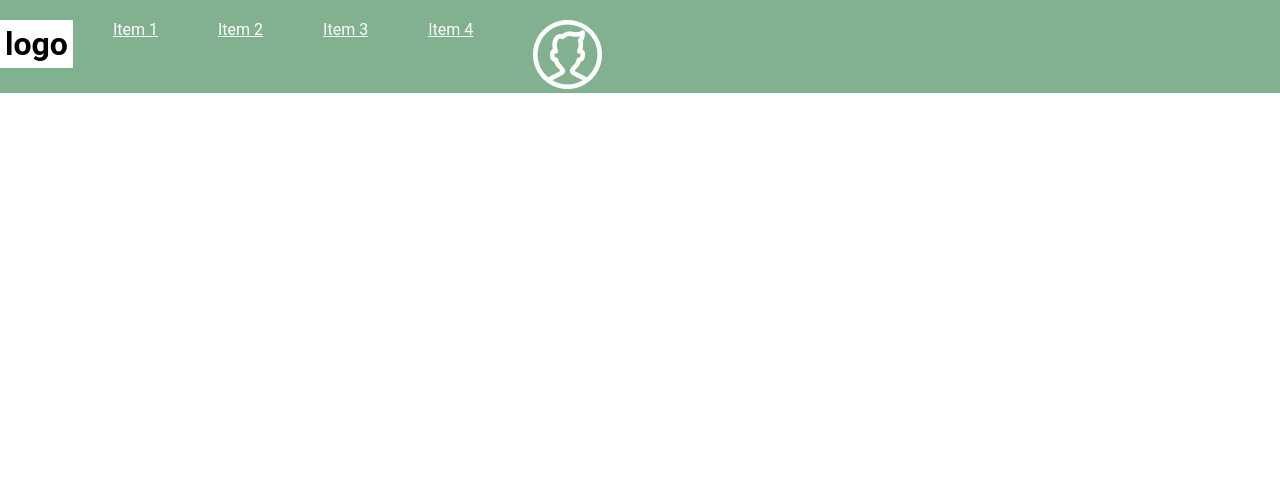
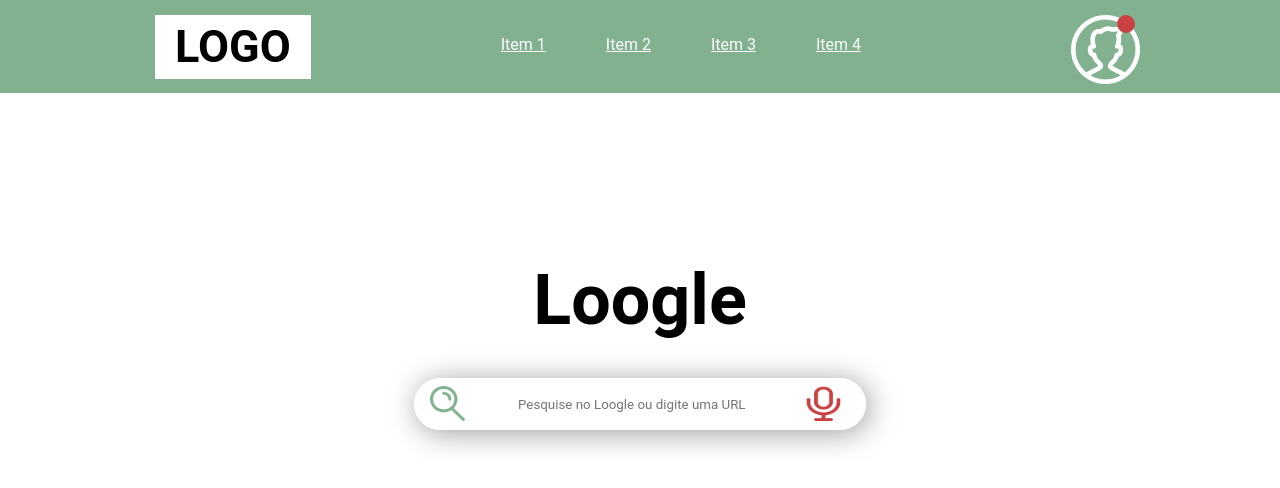
Before and after one commit to joav12/Roubei-do-primeiro-site, a plain HTML site: page indexes/index.html in a window 1280 px wide. Drawn offline with Linux system fonts and the light colour scheme.

Commit message:
Add files via upload

```diff
--- a/indexes/index.html
+++ b/indexes/index.html
@@ -12,7 +12,7 @@
     <!--Haeder titulo-->
     <header>
         <div class="diviLogo">
-            <h1>logo</h1>
+            <h1>LOGO</h1>
         </div>
 
         <!--Header lista-->
@@ -27,8 +27,35 @@
         <div>
             <img src="../images/icones/icon-user.png" alt="">
         </div>
+
+        <!--Bolinha vermelha do icone-->
+        <div class="bolinhavermelha"></div>
     </header>
 
+    <!--Body-->
+    <div class="tudoBody">
+        <!--Titulo-->
+        <div class="tituloBody">
+            <h1>Loogle</h1>
+        </div>
+
+        <!--Pesquisa-->
+        <div class="pesquisaBody">
+
+            <!--Pesquisa-Search-->
+            <div>
+                <img src="../images/icones/icon-src.png" alt=""  class="ImgSrc">
+            </div>
+
+            <!--Pesquisa-Input-->
+            <input type="text" placeholder="Pesquise no Loogle ou digite uma URL">
+
+            <!--Pesquisa-Audio-->
+            <div>
+                <img src="../images/icones/icon-mic.png" alt="" class="ImgMic">
+            </div>
+        </div>
+    </div>
 
 </body>
 </html>
--- a/styles/style.css
+++ b/styles/style.css
@@ -7,20 +7,36 @@
 header{
     background-color: #82B18F;
     display: flex;
-    margin: 0;
-    z-index: 10;
-    width: 100%;
-    padding-top: 20px;
+    padding-top: 15px;
+    padding-bottom: 5px;
+    padding-left: 100px;
+    padding-right: 0;
 }
 
-div h1{
+/*Header-Logo*/
+.diviLogo{
+    margin-right: 150px;
+    margin-left: 55px;
+}
+
+.diviLogo h1{
     background-color: #ffffff;
     padding: 5px;
+    padding-left: 20px;
+    padding-right: 20px;
+    font-size: 45px;
+    font-weight: 700;
+    line-height: 54px;
+    letter-spacing: 0em;
+    text-align: left;
 }
 
+/*Header-Lista*/
 ul{
     list-style-type: none;
     display: flex;
+    margin-top: 20px;
+    margin-right: 150px;
 }
 
 ul a{
@@ -28,3 +44,63 @@ ul a{
     size: 34.92px;
     margin-right: 60px;
 }
+
+/*Header-bola*/
+.bolinhavermelha{
+    position: absolute;
+    background-color: #C94141;
+    width: 18px;
+    height: 18px;
+    left: 1117px;
+    top: 15px;
+    border-radius: 50px;
+}
+
+/*Body*/
+/*Body-Titulo*/
+.tituloBody{
+    display: flex;
+    justify-content: center;
+    margin-top: 130px;
+}
+
+.tituloBody h1{
+    font-size: 70px;
+    font-weight: 700;
+    line-height: 155px;
+    letter-spacing: 0em;
+}
+
+/*body-pesquisa*/
+.pesquisaBody{
+    margin: 0 auto;
+    display: flex;
+    border: solid 1px #ffffff;
+    box-shadow: 3px 3px 30px #9c9c9c;
+    border-radius: 50px;
+    width: 450px;
+    height: 50px;
+}
+
+/*Body-Src*/
+.ImgSrc{
+    width: 35px;
+    height: 35px;
+    margin-top: 6.5px;
+    margin-left: 15px;
+}
+
+/*Body-Input*/
+.pesquisaBody input{
+    border: solid 1px #ffffff;
+    width: 235px;
+    margin-left: 50px;
+    margin-right: 50px;
+}
+
+/*Body-Mic*/
+.ImgMic{
+    width: 35px;
+    height: 35px;
+    margin-top: 6.5px;
+}
```
Also changed, not shown: images/icones/icon-mic.png (added), images/icones/icon-src.png (added).
